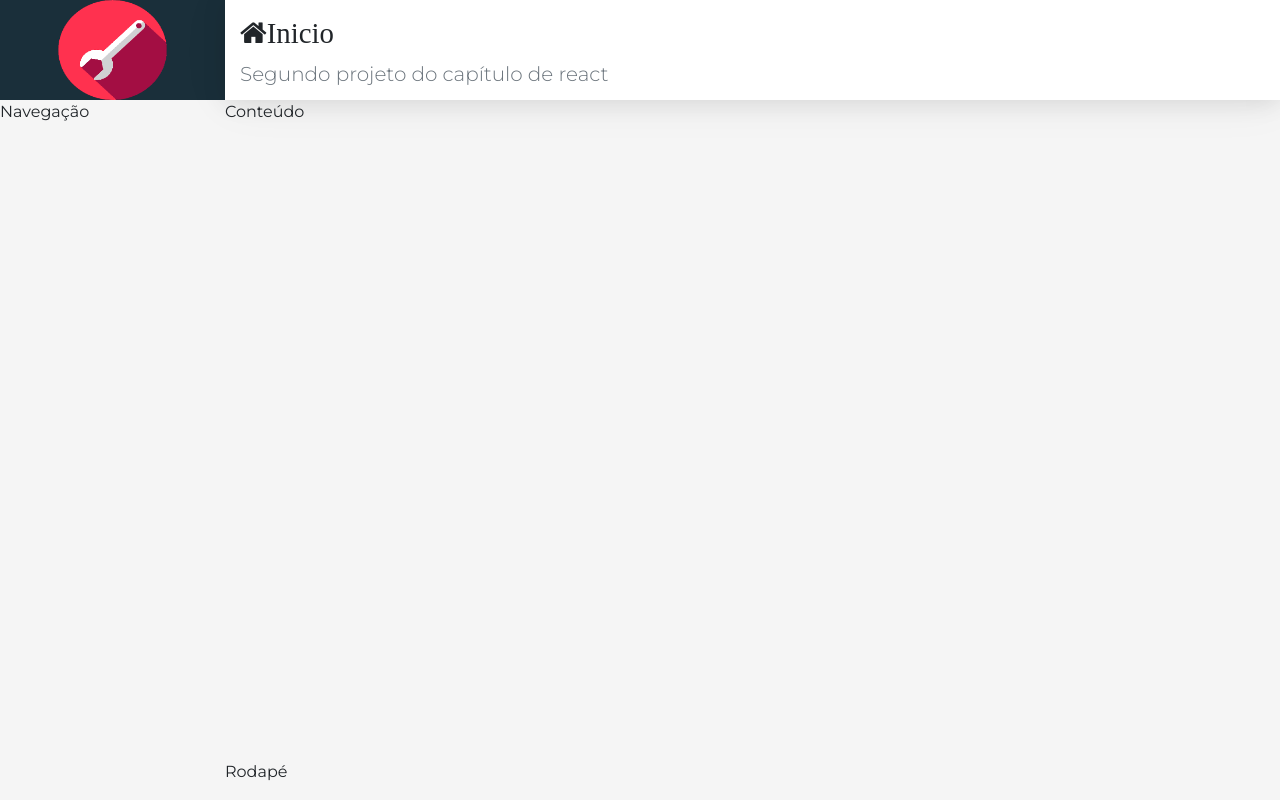
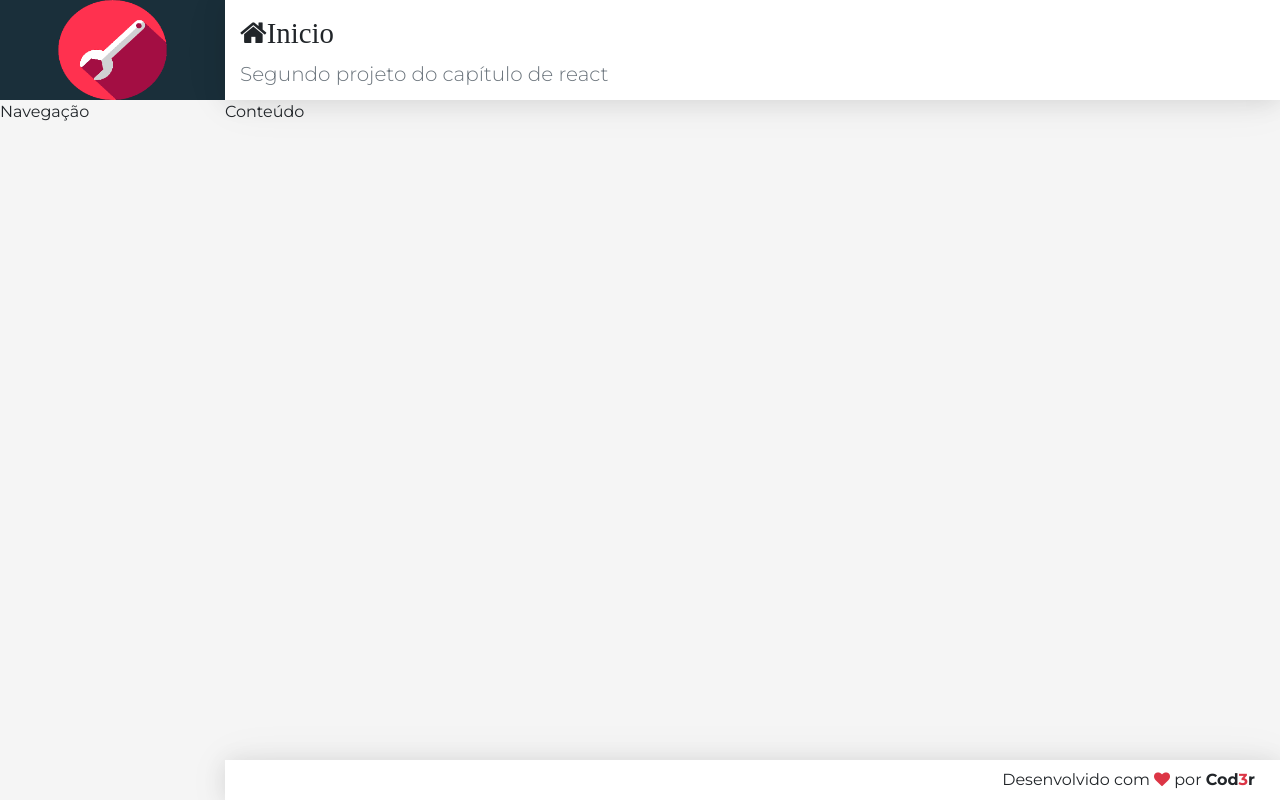
Before and after one commit to nicolas-magalhaes-clear/user-crud-frontend, a React (Create React App) app: page / in a window 1280 px wide. Built offline with nearby package versions, Linux system fonts and the light colour scheme.

Commit message:
update: footer content and style added

```diff
--- a/src/components/templates/Footer.css
+++ b/src/components/templates/Footer.css
@@ -0,0 +1,9 @@
+footer.footer{
+    display: flex;
+    align-items: center;
+    justify-content: flex-end;
+    padding: 0 25px;
+    background: #fff;
+    box-shadow: var(--shadow);
+
+}
--- a/src/components/templates/Footer.jsx
+++ b/src/components/templates/Footer.jsx
@@ -5,5 +5,7 @@
 
 export default props =>
     <footer className="footer">
-        Rodapé
+        <span>
+            Desenvolvido com <i className="fa fa-heart text-danger"></i> por <strong>Cod<span className='text-danger'>3</span>r</strong>
+        </span>
     </footer>
```
